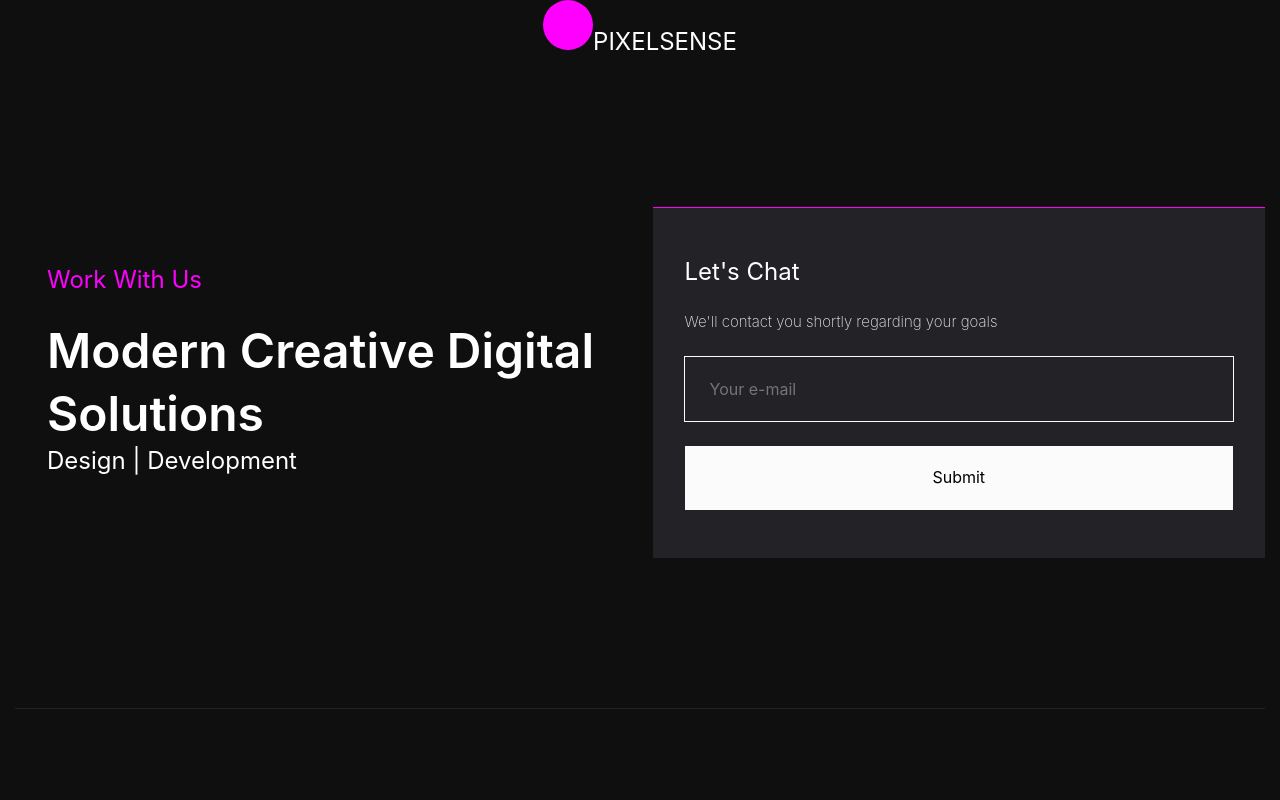
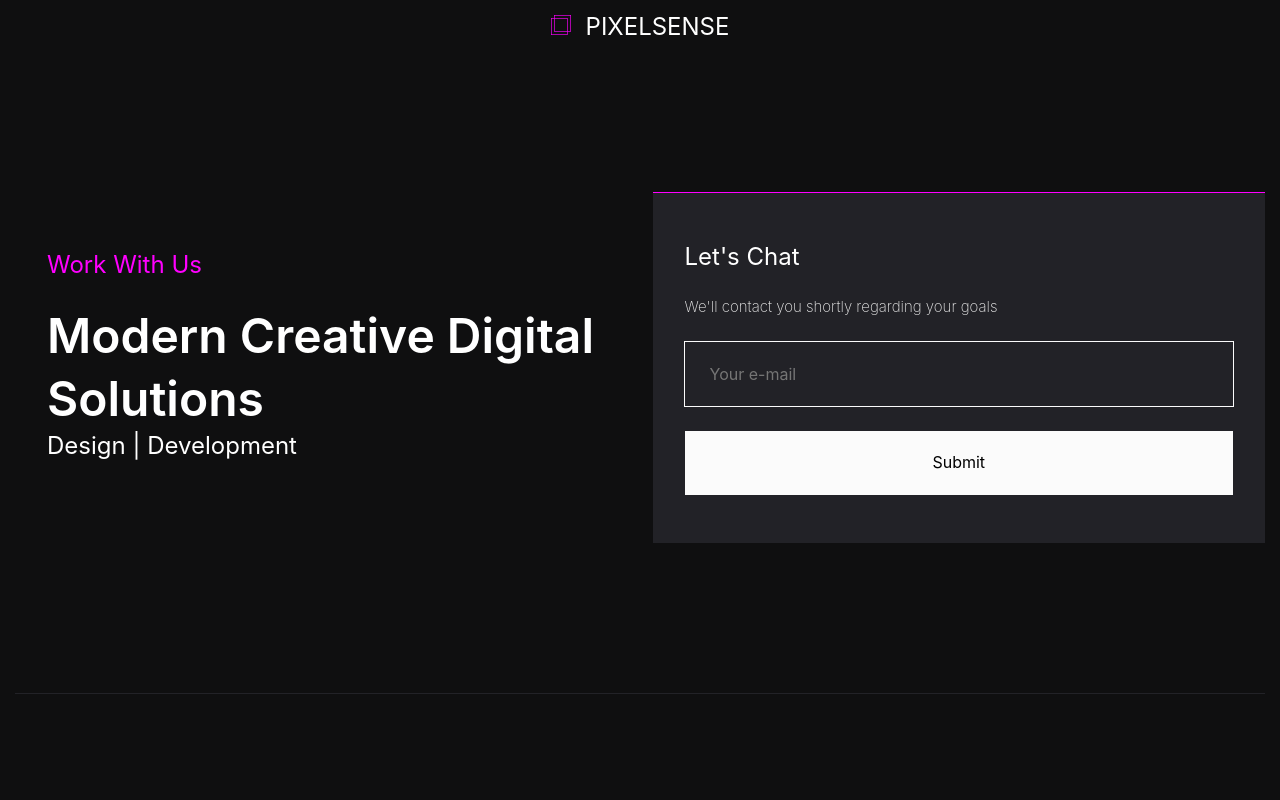
Before and after one commit to maxrule98/pixelsense, a website built with Parcel: page src/index.html in a window 1280 px wide. Shown: the top 800 px of the page. Built offline with nearby package versions, Linux system fonts and the light colour scheme.

Commit message:
logo fixed

```diff
--- a/src/index.html
+++ b/src/index.html
@@ -8,7 +8,7 @@
 </head>
 <body>
     <section class="row row--logo">
-        <h2 class="subtitle"><div class="ico"></div>PIXELSENSE</h2>
+        <h2 class="subtitle"><img class="logo" src="./assets/logo-main.svg" alt="">PIXELSENSE</h2>
     </section>
     <section class=" row row--2">
         <div class="container">
--- a/src/less/partials/base.less
+++ b/src/less/partials/base.less
@@ -14,3 +14,11 @@
     background: @highlight;
     border-radius: 50%;
 }
+
+.logo {
+    display: inline-block;
+    margin-right: 15px;
+    margin-top: 15px;
+    height: 20px;
+    width: 20px;
+}
```
Also changed, not shown: dist/index.html, dist/logo-main.4e13321e.svg (added), src/assets/logo-main.svg (added), 3 other files.
